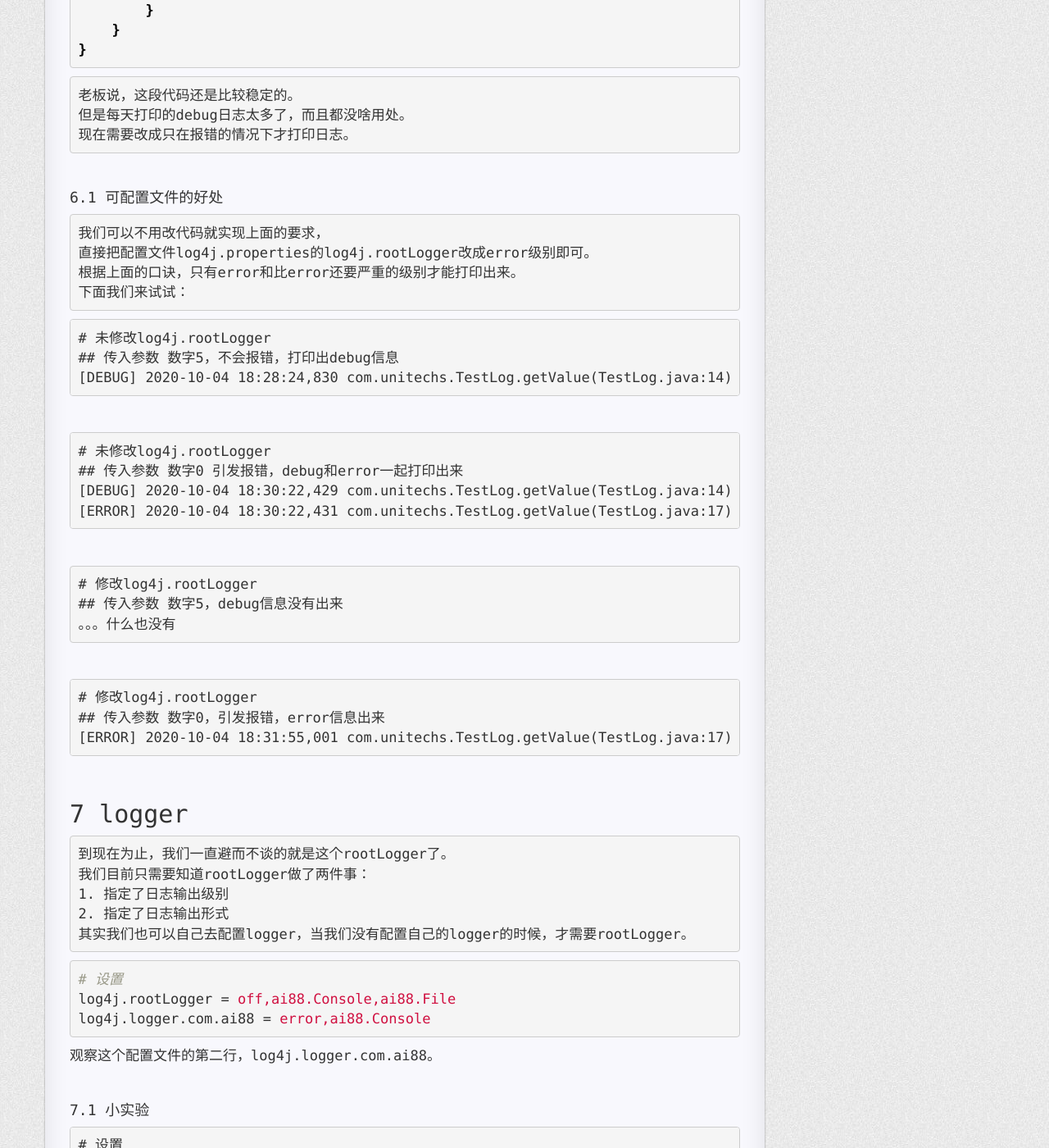
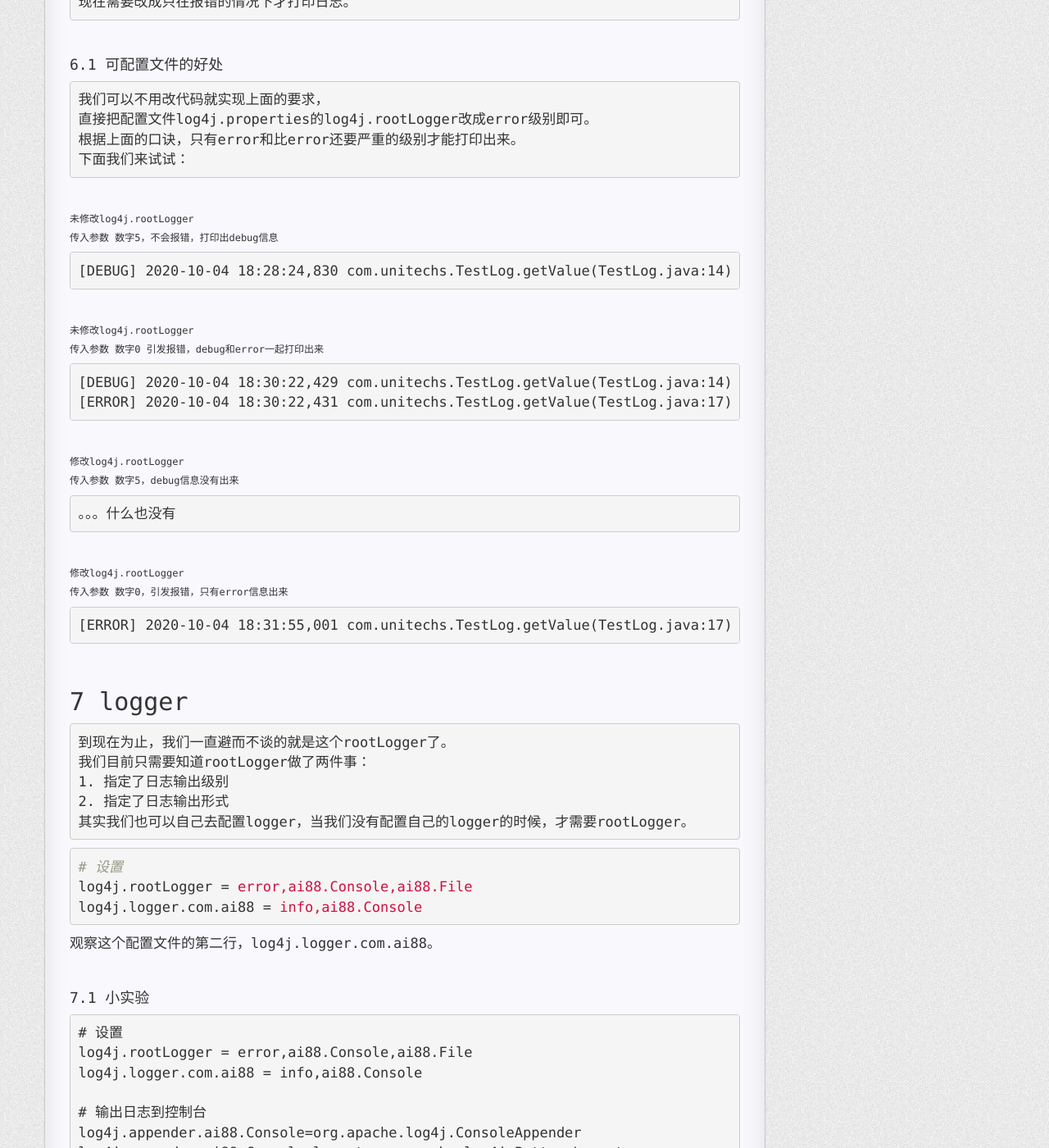
Before and after one commit to pythonbug/pythonbug.github.io, a Jekyll site: the page built from _posts/2020-10-03-log4j.md, in a window 1280 px wide and 1400 px high, scrolled down 7563 px. Shown: the whole window at 82% size. Built offline with Jekyll 4.4.1, drawn with Linux system fonts in a browser that asks for light colours; nearby versions of some CDN libraries; comment, search, counter and statistics services are not loaded; a style sheet for code colours, icons or effects is not loaded; some of the changed text lies outside the part shown.

Commit message:
文件日志

````diff
--- a/_posts/2020-10-03-log4j.md
+++ b/_posts/2020-10-03-log4j.md
@@ -229,11 +226,6 @@
     我在log4j.properties中配置等级为debug，但是在代码中把debug,info,warn,error都用上。
     会输出什么？
 
-输出结果：
-```
-log4j.rootLogger=debug,ai88.Console
-```
-
 &nbsp;
 ```java
 package com.unitechs;
@@ -332,31 +324,32 @@
     根据上面的口诀，只有error和比error还要严重的级别才能打印出来。
     下面我们来试试：
 
+&nbsp;
+###### 未修改log4j.rootLogger
+###### 传入参数 数字5，不会报错，打印出debug信息
 ```
-# 未修改log4j.rootLogger
-## 传入参数 数字5，不会报错，打印出debug信息
 [DEBUG] 2020-10-04 18:28:24,830 com.unitechs.TestLog.getValue(TestLog.java:14) 程序开始执行
 ```
 
 &nbsp;
+###### 未修改log4j.rootLogger
+###### 传入参数 数字0 引发报错，debug和error一起打印出来
 ```
-# 未修改log4j.rootLogger
-## 传入参数 数字0 引发报错，debug和error一起打印出来
 [DEBUG] 2020-10-04 18:30:22,429 com.unitechs.TestLog.getValue(TestLog.java:14) 程序开始执行
 [ERROR] 2020-10-04 18:30:22,431 com.unitechs.TestLog.getValue(TestLog.java:17) 程序报错了
 ```
 
 &nbsp;
+###### 修改log4j.rootLogger
+###### 传入参数 数字5，debug信息没有出来
 ```
-# 修改log4j.rootLogger
-## 传入参数 数字5，debug信息没有出来
 。。。什么也没有
 ```
 
 &nbsp;
+###### 修改log4j.rootLogger
+###### 传入参数 数字0，引发报错，只有error信息出来
 ```
-# 修改log4j.rootLogger
-## 传入参数 数字0，引发报错，error信息出来
 [ERROR] 2020-10-04 18:31:55,001 com.unitechs.TestLog.getValue(TestLog.java:17) 程序报错了
 ```
 
@@ -370,8 +363,8 @@
 
 ```properties
 # 设置
-log4j.rootLogger = off,ai88.Console,ai88.File
-log4j.logger.com.ai88 = error,ai88.Console
+log4j.rootLogger = error,ai88.Console,ai88.File
+log4j.logger.com.ai88 = info,ai88.Console
 ```
 
 观察这个配置文件的第二行，log4j.logger.com.ai88。
@@ -432,9 +425,14 @@
 #### 7.2 小总结
     当有多个logger的时候，配置文件中描述使用logger类最精确位置的那个配置项起作用。
     但是输出内容的时候，有多少logger就会有多少遍输出。
+
     假设：
     com.ai88.util.Test1中使用了logger。
-    log4j.properties中配置了 (1) log4j.rootLogger,(2) log4j.logger.com.ai88,(3) log4j.logger.com.ai88.util。
+    log4j.properties中配置了
+    (1) log4j.rootLogger
+    (2) log4j.logger.com.ai88
+    (3) log4j.logger.com.ai88.util
     那么只有log4j.logger.com.ai88.util生效。
-    输出的时候，由于有三个logger。因此，会当作有三个输出源，按照log4j.logger.com.ai88.util指定的级别一起输出。
+    输出的时候，由于有三个logger。
+    因此，会当作有三个输出源，按照log4j.logger.com.ai88.util指定的级别一起输出。
     一句口诀：级别取精确，输出看各自。
````
Also changed, not shown: other parts of _posts/2020-10-03-log4j.md (+11 -14 lines).
